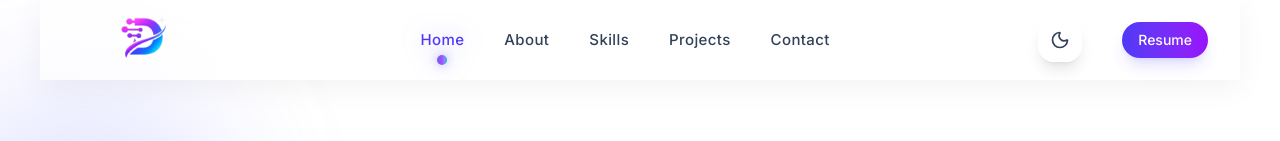
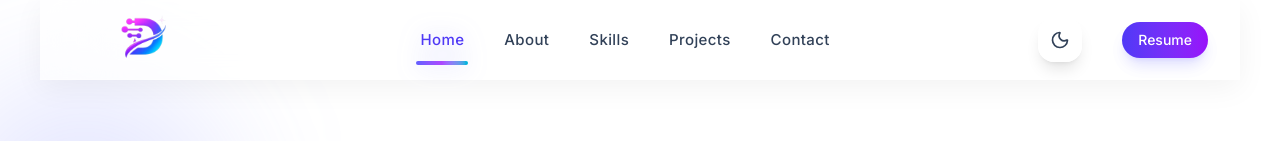
Before and after one commit to Divya-126/divya-portfolio, a React (Vite) app: page / in a window 1280 px wide. Shown: the top 141 px of the page. Built offline with nearby package versions, Linux system fonts and the light colour scheme.

Commit message:
Improve redme file

```diff
--- a/src/components/layout/Navbar/NavbarLinks.jsx
+++ b/src/components/layout/Navbar/NavbarLinks.jsx
@@ -7,6 +7,7 @@ const NavbarLinks = ({ activeSection }) => {
       layout
       className="
         hidden
+
         md:flex
 
         items-center
@@ -22,11 +23,10 @@ const NavbarLinks = ({ activeSection }) => {
         const isActive = activeSection === sectionId;
 
         return (
-          <li key={link.id}>
+          <li key={link.id} className="relative">
             <a
               href={link.href}
               className={`
-                group
                   relative
 
                   px-1
@@ -34,11 +34,12 @@ const NavbarLinks = ({ activeSection }) => {
 
                 text-[15px]
 
+
                   font-medium
                   tracking-wide
 
                   transition-all
-                duration-300
+                  duration-300z
 
                   ${
                     isActive
@@ -55,39 +56,30 @@ const NavbarLinks = ({ activeSection }) => {
             >
               {link.label}
 
-              {/* Animated Dot */}
+              <motion.span
+                className="
+                    absolute
+                    -bottom-3
+                    left-0
 
-              <span
-                className={`
-                  absolute
-
-                  left-1/2
-                  -bottom-3
-
-                  h-2.5
-                  w-2.5
-
-                  -translate-x-1/2
-
+                    h-1
                     rounded-full
 
                     bg-gradient-to-r
                     from-indigo-500
                     via-purple-500
                     to-cyan-500
-
-                  shadow-[0_0_10px_rgba(99,102,241,0.45)]
-
-                  transition-all
-                  duration-300
-                  ease-out
-
-                  ${
-                    isActive
-                      ? "opacity-100 scale-100"
-                      : "opacity-0 scale-0 group-hover:opacity-100 group-hover:scale-100"
-                  }
-                `}
+                  "
+                animate={{
+                  width: isActive ? "100%" : "0%",
+                  opacity: isActive ? 1 : 0,
+                }}
+                transition={{
+                  type: "spring",
+                  stiffness: 300,
+                  damping: 28,
+                  mass: 0.8,
+                }}
               />
             </a>
           </li>
```
Lines whose indentation alone changed are shown as unchanged.
